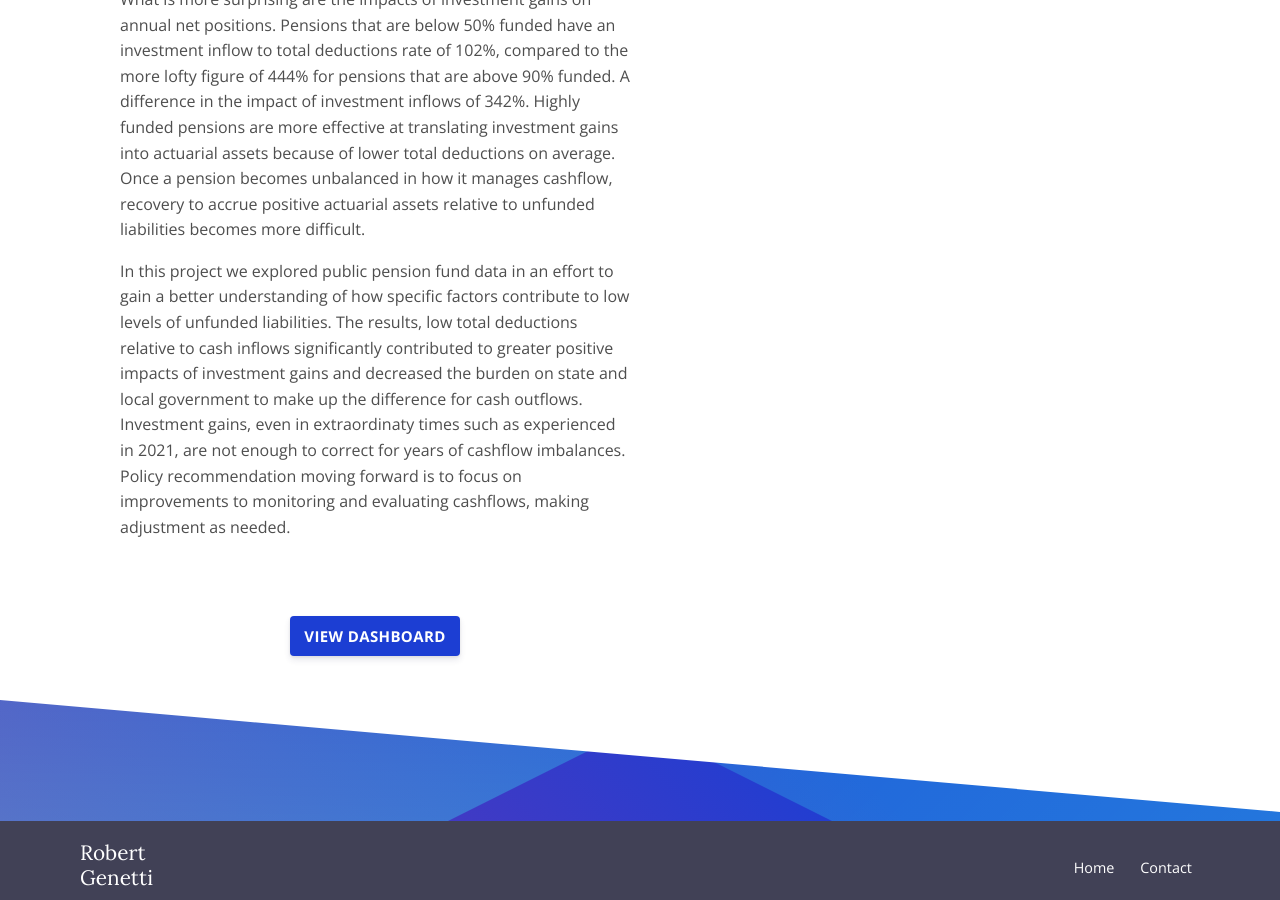
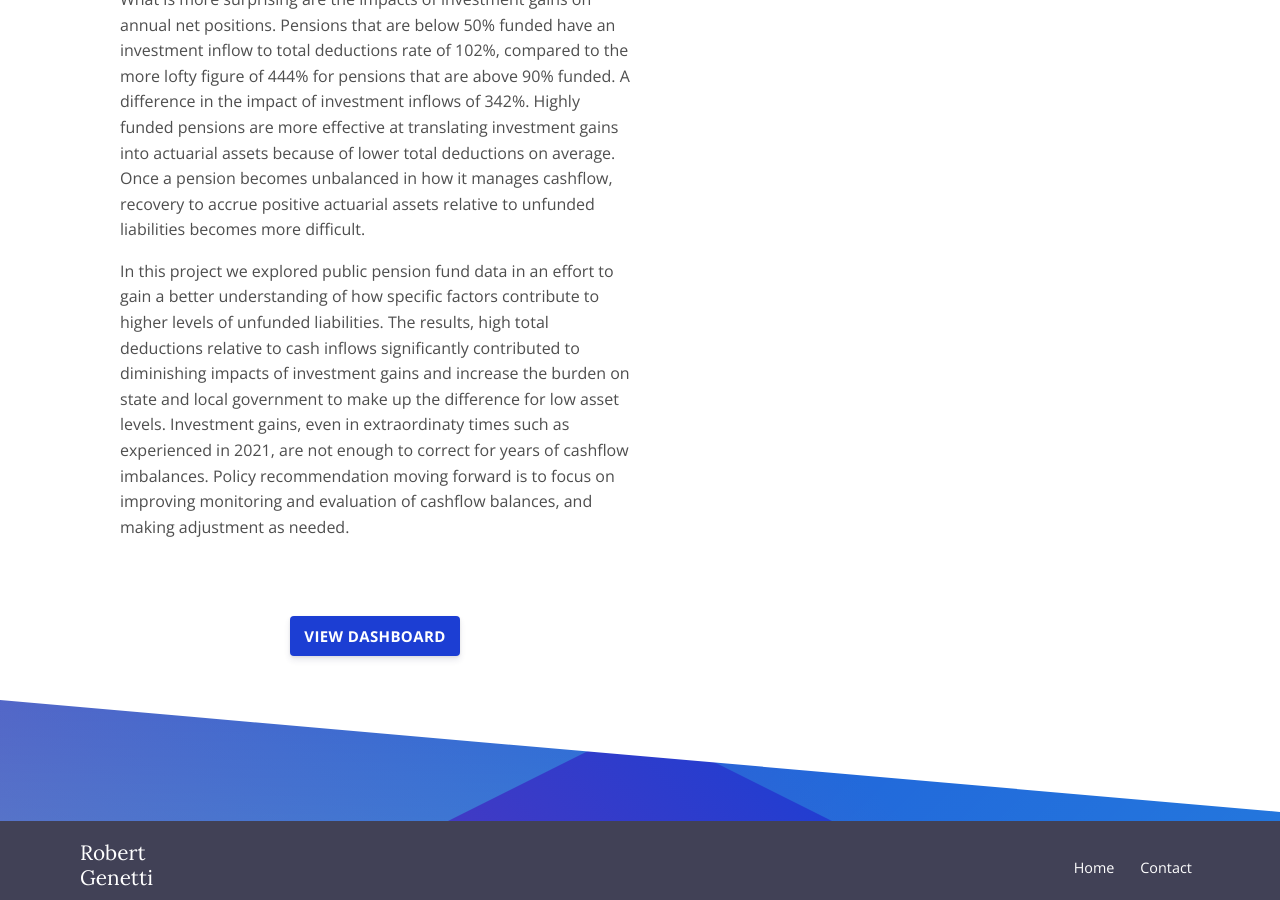
Before and after one commit to robertgenetti/robertgenetti.github.io, a Jekyll site: the page built from _projects/publicpensions.md, in a window 1280 px wide and 900 px high, scrolled down 5125 px. Built offline with Jekyll 4.4.1, drawn with Linux system fonts in a browser that asks for light colours; comment, search, counter and statistics services are not loaded.

Commit message:
update pension project conclusion section

```diff
--- a/_projects/publicpensions.md
+++ b/_projects/publicpensions.md
@@ -114,7 +114,7 @@ The data indicates a pattern of unbalanced cash flow that contributes to higher
         <div class="col-12 col-md-6 mb-5">
             <p>Every year that goes by the value of public pensions is drawn down. As members collect on pension benefits the fund value is diminished. That is why it is essential that the actuarial planning of cash outflows is in balance with expected inflows. But when planning and cashflow balancing is not performed in accordance with what is prudent, the pension is threatened and members are at a loss.</p>
             <p>Not only are the members at a loss but so is the state or local government. Using 2021 as the base year, the data shows that pensions less than half funded have the greatest share of employer contributions as a percentage of total deductions at an average of 88%. That is compared to pensions more than 90% funded with employer contributions as a percentage of total deduction of 70%. That's a difference in employer contributions to deductions of 18%, far more financially burdensome to the state or local government. What is more surprising are the impacts of investment gains on annual net positions. Pensions that are below 50% funded have an investment inflow to total deductions rate of 102%, compared to the more lofty figure of 444% for pensions that are above 90% funded. A difference in the impact of investment inflows of 342%. Highly funded pensions are more effective at translating investment gains into actuarial assets because of lower total deductions on average. Once a pension becomes unbalanced in how it manages cashflow, recovery to accrue positive actuarial assets relative to unfunded liabilities becomes more difficult.</p>
-            <p>In this project we explored public pension fund data in an effort to gain a better understanding of how specific factors contribute to low levels of unfunded liabilities. The results, low total deductions relative to cash inflows significantly contributed to greater positive impacts of investment gains and decreased the burden on state and local government to make up the difference for cash outflows. Investment gains, even in extraordinaty times such as experienced in 2021, are not enough to correct for years of cashflow imbalances. Policy recommendation moving forward is to focus on improvements to monitoring and evaluating cashflows, making adjustment as needed.</p>
+            <p>In this project we explored public pension fund data in an effort to gain a better understanding of how specific factors contribute to higher levels of unfunded liabilities. The results, high total deductions relative to cash inflows significantly contributed to diminishing impacts of investment gains and increase the burden on state and local government to make up the difference for low asset levels. Investment gains, even in extraordinaty times such as experienced in 2021, are not enough to correct for years of cashflow imbalances. Policy recommendation moving forward is to focus on improving monitoring and evaluation of cashflow balances, and making adjustment as needed.</p>
             <div class="text-center">
                 <a href="{{page.link}}" class="button button-primary mt-6" style="text-decoration:none;" target="_blank">View Dashboard</a>
             </div>
```
Also changed, not shown: 1 other file.
